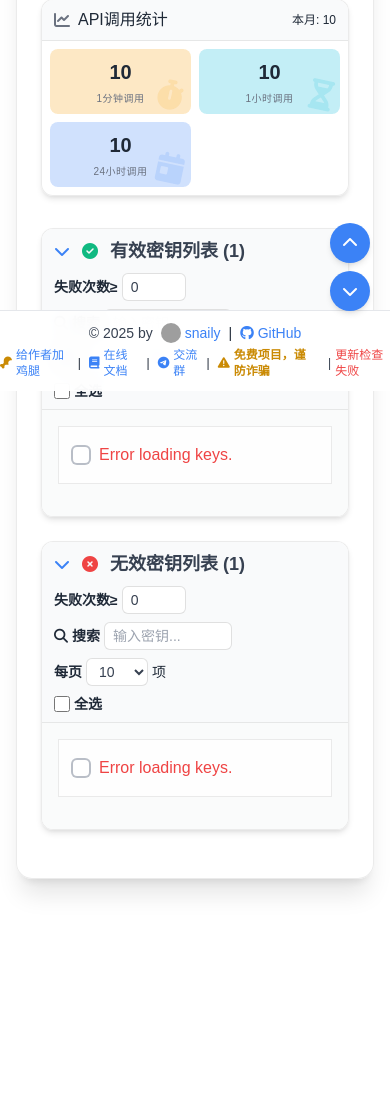
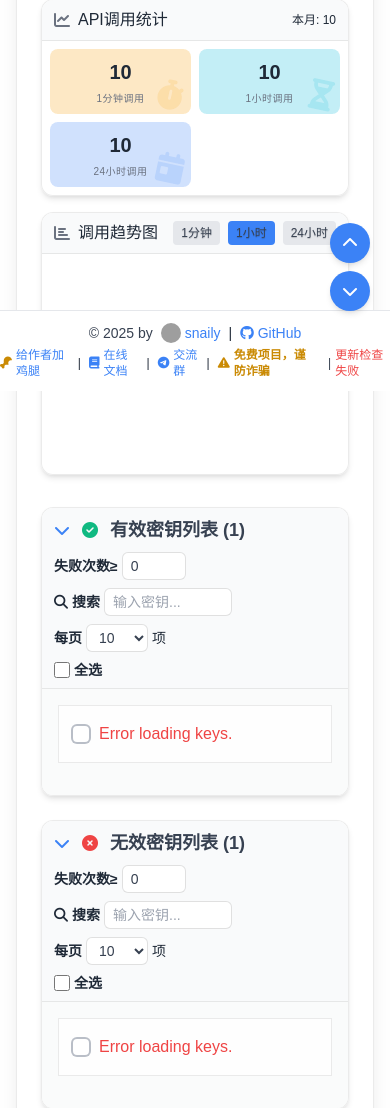
Before and after one commit to zhu748/mihayo, a Python web app: template app/templates/keys_status.html in a window 390 px wide. Shown: the part 453-1561 px from the top of the page. Before the commit the page ends 1347 px from the top, so only its background shows below. Run offline with Jinja, Linux system fonts and the light colour scheme; the template is opened without the code that fills it: most values are stand-ins (such as "Sample title", 1, 10 or a date in 2020); some web fonts are replaced; grey boxes are pictures that could not be loaded.

Commit message:
feat(ui): 添加 API 调用趋势图及时间区间切换
- 在 keys_status 页面引入 Chart.js（CDN），新增“调用趋势图”卡片
- 支持 1分钟/1小时/24小时切换，默认展示 1小时
- 前端从 /api/stats/details?period= 拉取数据，按时间桶聚合成功/失败并绘制
- 调整样式与布局：图表卡片跨列显示，固定容器高度并适配小屏
- 便于可视化监控调用成功/失败趋势，辅助排障与容量评估

```diff
--- a/app/static/js/keys_status.js
+++ b/app/static/js/keys_status.js
@@ -1436,6 +1436,148 @@ function initializeDropdownMenu() {
   }
 }
 
+// --- Chart: API success/failure over time ---
+let apiStatsChart = null;
+
+function buildChartConfig(labels, successData, failureData) {
+  return {
+    type: 'line',
+    data: {
+      labels,
+      datasets: [
+        {
+          label: '成功',
+          data: successData,
+          borderColor: 'rgba(16,185,129,1)', // emerald-500
+          backgroundColor: 'rgba(16,185,129,0.15)',
+          tension: 0.3,
+          fill: true,
+          pointRadius: 2,
+        },
+        {
+          label: '失败',
+          data: failureData,
+          borderColor: 'rgba(239,68,68,1)', // red-500
+          backgroundColor: 'rgba(239,68,68,0.15)',
+          tension: 0.3,
+          fill: true,
+          pointRadius: 2,
+        },
+      ],
+    },
+    options: {
+      responsive: true,
+      maintainAspectRatio: false,
+      plugins: {
+        legend: { position: 'top' },
+        tooltip: { mode: 'index', intersect: false },
+      },
+      interaction: { mode: 'nearest', axis: 'x', intersect: false },
+      scales: {
+        x: { title: { display: true, text: '时间' } },
+        y: { title: { display: true, text: '调用次数' }, beginAtZero: true, ticks: { precision: 0 } },
+      },
+    },
+  };
+}
+
+async function fetchPeriodDetails(period) {
+  // Uses backend endpoint /api/stats/details?period={period}
+  return await fetchAPI(`/api/stats/details?period=${period}`);
+}
+
+function bucketizeDetails(period, details) {
+  // details is expected to be an array of call records with fields: timestamp, status
+  // Build buckets depending on period
+  const buckets = new Map();
+  const addToBucket = (key, isSuccess) => {
+    if (!buckets.has(key)) buckets.set(key, { success: 0, failure: 0 });
+    const obj = buckets.get(key);
+    if (isSuccess) obj.success += 1; else obj.failure += 1;
+  };
+
+  const toKey = (ts) => {
+    const d = new Date(ts);
+    if (period === '1m') {
+      // bucket by second within last minute
+      const mm = String(d.getMinutes()).padStart(2,'0');
+      const ss = String(d.getSeconds()).padStart(2,'0');
+      return `${mm}:${ss}`;
+    } else if (period === '1h') {
+      // bucket by minute
+      const HH = String(d.getHours()).padStart(2,'0');
+      const mm = String(d.getMinutes()).padStart(2,'0');
+      return `${HH}:${mm}`;
+    } else {
+      // 24h: bucket by hour
+      const MM = String(d.getMonth()+1).padStart(2,'0');
+      const DD = String(d.getDate()).padStart(2,'0');
+      const HH = String(d.getHours()).padStart(2,'0');
+      return `${MM}-${DD} ${HH}:00`;
+    }
+  };
+
+  (details || []).forEach((call) => {
+    const key = toKey(call.timestamp);
+    const isSuccess = call.status === 'success';
+    addToBucket(key, isSuccess);
+  });
+
+  // sort labels chronologically by parsing back to date when possible
+  const labels = Array.from(buckets.keys()).sort((a,b)=>{
+    // Try to create date objects relative to today for ordering; fallback to string compare
+    const da = Date.parse(a) || 0;
+    const db = Date.parse(b) || 0;
+    if (da && db) return da - db;
+    return a.localeCompare(b);
+  });
+  const successData = labels.map(l => buckets.get(l).success);
+  const failureData = labels.map(l => buckets.get(l).failure);
+  return { labels, successData, failureData };
+}
+
+async function renderApiChart(period) {
+  const canvas = document.getElementById('apiStatsChart');
+  if (!canvas || typeof Chart === 'undefined') return;
+  try {
+    const details = await fetchPeriodDetails(period);
+    const { labels, successData, failureData } = bucketizeDetails(period, details || []);
+    const cfg = buildChartConfig(labels, successData, failureData);
+    if (apiStatsChart) {
+      apiStatsChart.destroy();
+    }
+    apiStatsChart = new Chart(canvas.getContext('2d'), cfg);
+  } catch (e) {
+    console.error('Failed to render chart:', e);
+  }
+}
+
+function initChartControls() {
+  const btn1m = document.getElementById('chartBtn1m');
+  const btn1h = document.getElementById('chartBtn1h');
+  const btn24h = document.getElementById('chartBtn24h');
+  const setActive = (activeBtn) => {
+    [btn1m, btn1h, btn24h].forEach(btn => {
+      if (!btn) return;
+      if (btn === activeBtn) {
+        btn.classList.remove('bg-gray-200');
+        btn.classList.add('bg-primary-600','text-white');
+      } else {
+        btn.classList.add('bg-gray-200');
+        btn.classList.remove('bg-primary-600','text-white');
+      }
+    });
+  };
+
+  if (btn1m) btn1m.addEventListener('click', async () => { setActive(btn1m); await renderApiChart('1m'); });
+  if (btn1h) btn1h.addEventListener('click', async () => { setActive(btn1h); await renderApiChart('1h'); });
+  if (btn24h) btn24h.addEventListener('click', async () => { setActive(btn24h); await renderApiChart('24h'); });
+
+  // default period
+  if (btn1h) setActive(btn1h);
+  renderApiChart('1h');
+}
+
 // 初始化
 document.addEventListener("DOMContentLoaded", () => {
   initializePageAnimationsAndEffects();
@@ -1446,6 +1588,7 @@ document.addEventListener("DOMContentLoaded", () => {
   initializeKeyPaginationAndSearch(); // This will also handle initial display
   registerServiceWorker();
   initializeDropdownMenu(); // 初始化下拉菜单
+  initChartControls(); // 初始化图表与时间区间切换
 
   // Initial batch actions update might be needed if not covered by displayPage
   // updateBatchActions('valid');
--- a/app/templates/keys_status.html
+++ b/app/templates/keys_status.html
@@ -36,6 +36,18 @@ endblock %} {% block head_extra_styles %}
     .stats-dashboard {
       grid-template-columns: 1fr 1fr;
     }
+  }
+
+  /* 让图表卡片在网格中占满整行 */
+  .stats-card.chart-wide {
+    grid-column: 1 / -1;
+  }
+  /* 图表容器固定高度，配合 Chart.js maintainAspectRatio:false */
+  .chart-container {
+    height: 300px;
+  }
+  @media (max-width: 640px) {
+    .chart-container { height: 220px; }
   }
 
   /* 统计卡片样式 */
@@ -1096,6 +1108,8 @@ endblock %} {% block head_extra_styles %}
   }
 </style>
 {% endblock %} {% block head_extra_scripts %}
+<!-- Chart.js for time-series chart -->
+<script src="https://cdn.jsdelivr.net/npm/chart.js@4.4.1/dist/chart.umd.min.js"></script>
 <!-- keys_status.js needs to be loaded in head because it might be used by inline scripts -->
 <script src="/static/js/keys_status.js"></script>
 {% endblock %} {% block content %}
@@ -1245,7 +1259,25 @@ endblock %} {% block head_extra_styles %}
           </div>
         </div>
       </div>
-    </div>
+
+      <!-- 可切换时间区间的成功/失败图表卡片 -->
+      <div class="stats-card chart-wide">
+        <div class="stats-card-header">
+          <h3 class="stats-card-title">
+            <i class="fas fa-chart-bar"></i>
+            <span>调用趋势图</span>
+          </h3>
+          <div class="flex items-center gap-2 text-xs">
+            <button id="chartBtn1m" class="px-2 py-1 rounded bg-gray-200 hover:bg-gray-300 text-gray-700">1分钟</button>
+            <button id="chartBtn1h" class="px-2 py-1 rounded bg-gray-200 hover:bg-gray-300 text-gray-700">1小时</button>
+            <button id="chartBtn24h" class="px-2 py-1 rounded bg-gray-200 hover:bg-gray-300 text-gray-700">24小时</button>
+          </div>
+        </div>
+        <div class="p-4 chart-container">
+          <canvas id="apiStatsChart"></canvas>
+        </div>
+    </div>
+  </div>
 
     <!-- 有效密钥区域 -->
     <div class="stats-card mb-6 animate-fade-in" style="animation-delay: 0.2s">
```
